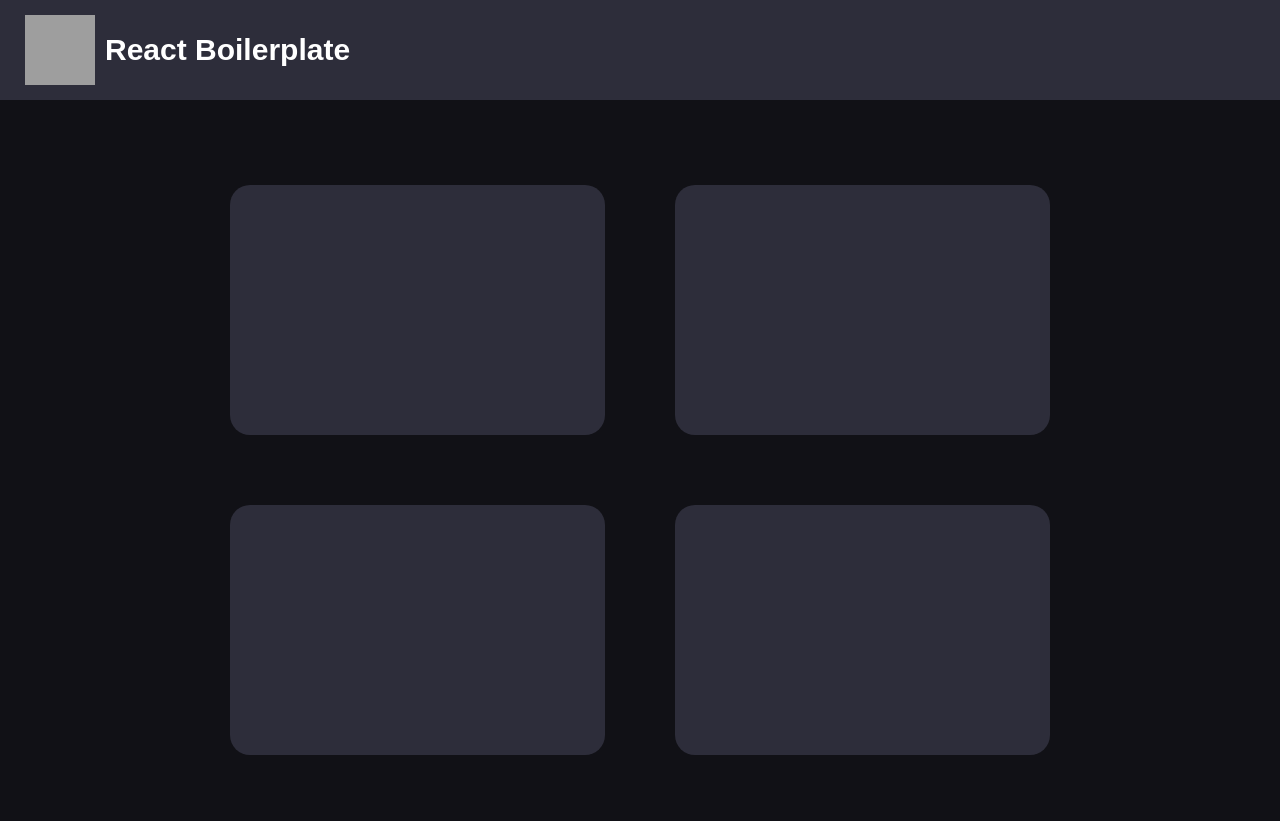
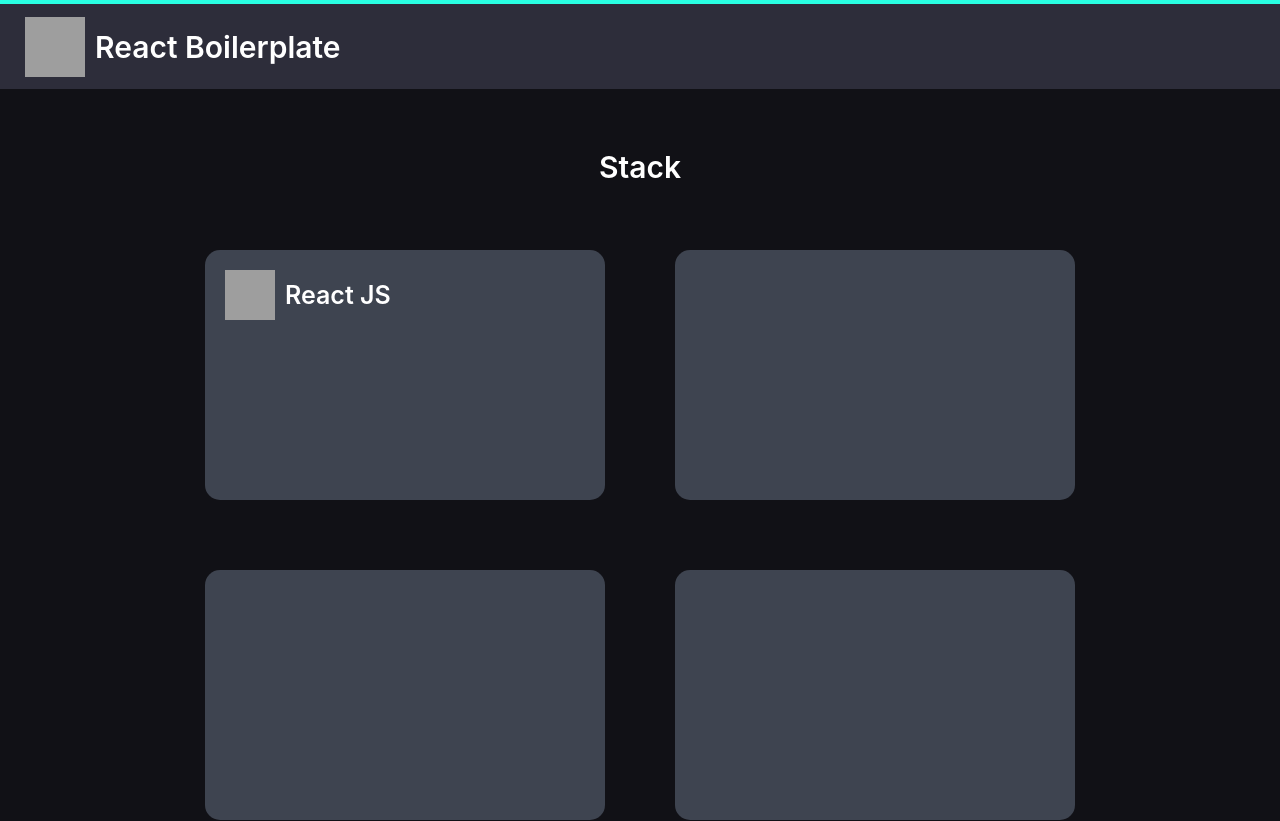
Before and after one commit to ChickenPleb/React-Boilerplate, a React (Create React App) app: page / in a window 1280 px wide. Shown: the top 821 px of the page. Built offline with nearby package versions, Linux system fonts and the light colour scheme; grey boxes are pictures that could not be loaded.

Commit message:
Added Frames

```diff
--- a/public/index.html
+++ b/public/index.html
@@ -1,6 +1,5 @@
 <!DOCTYPE html>
 <html lang="en">
-
 <head>
 	<meta charset="utf-8">
 	<meta name="viewport" content="width=device-width, initial-scale=1, shrink-to-fit=no">
@@ -9,13 +8,10 @@
 	<link rel="shortcut icon" href="%PUBLIC_URL%/favicon.ico">
 	<title>React Boilerplate</title>
 </head>
-
 <body>
 	<noscript>
 		You need to enable JavaScript to run this app.
 	</noscript>
 	<div id="root"></div>
-
 </body>
-
 </html>
--- a/src/container.tsx
+++ b/src/container.tsx
@@ -2,14 +2,16 @@ import "./styles.scss";
 
 export default function Container() {
   return (
+    <div>
+    <h1 className="containerTitle">Stack</h1>
     <div className="container">
+      <div className="frame"><img className="frameLogo" src="https://miro.medium.com/max/500/1*cPh7ujRIfcHAy4kW2ADGOw.png" alt="appLogo"/> <h2>React JS</h2></div>
       <div className="frame"> </div>
       <div className="frame"> </div>
       <div className="frame"> </div>
       <div className="frame"> </div>
       <div className="frame"> </div>
-      <div className="frame"> </div>
-
+    </div>
     </div>
   );
 }
--- a/src/styles.scss
+++ b/src/styles.scss
@@ -1,5 +1,7 @@
-$dark: #111116; $light: #2d2d3a; $lighter: #3f3f52; $blue: #118ab2; $green: #06d6a0; $yellow: #ffd166;
+$dark: #111116; $light: #2d2d3a; $lighter: #47475c; $blue: #118ab2; $green: #06d6a0; $yellow: #ffd166;
 $red: #ef476f; $orange: #ff9b54; $white: #fdfcdc; $black: #0a0908; $purple: #7b2cbf;
+$frame: #3e4450;
+$frameLight: #596075;
 
 body{
   background-color: $dark;
@@ -10,8 +12,9 @@ body{
 }
 
 .header{
+  border-top: 4px solid rgb(41, 255, 226);
   width: 100%;
-  height: 100px;
+  height: 85px;
   background-color: $light;
   display: flex;
   align-items: center;
@@ -20,32 +23,64 @@ body{
   margin-left: 10px;
   font-size: 30px;
   color: white;
-  font-family: sans-serif;
+  font-family: 'Inter', sans-serif;
   font-weight: 600;
   cursor: pointer;
+  user-select: none;
 }
 .appLogo{
-  width: 70px;
-  height: 70px;
+  width: 60px;
+  height: 60px;
   margin-left: 25px;
   cursor: pointer;
+  user-select: none;
+  -webkit-user-drag: none;
 }
 
 .container{
   display: flex;
   flex-wrap: wrap;
   justify-content: center;
-  margin-top: 50px;
+  margin-top: 30px;
 }
 
 .frame{
   margin: 35px;
-  background-color: $light;
-  width: 375px;
-  height: 250px;
-  border-radius: 20px;
+  background-color: $frame;
+  width: 360px;
+  height: 210px;
+  padding: 20px;
+  border-radius: 15px;
   transition: all 0.35s ease;
+  display: flex;
 }.frame:hover{
-  background-color: $lighter;
+  background-color: $frameLight;
   transform: translate(0, -15px);
 }
+
+.containerTitle{
+  margin-top: 60px;
+  color: white;
+  text-align: center;
+  font-size: 30px;
+  color: white;
+  font-family: 'Inter', sans-serif;
+  font-weight: 600;
+  cursor: pointer;
+  user-select: none;
+}
+
+.frame > h2{
+  margin-top: 10px;
+  margin-left: 10px;
+  font-size: 25px;
+  color: white;
+  font-family: 'Inter', sans-serif;
+  font-weight: 600;
+}
+.frameLogo{
+  width: 50px;
+  height: 50px;
+  user-select: none;
+  -webkit-user-drag: none;
+}
```
Also changed, not shown: 1 other file (tests, documents, lock files or other folders).
